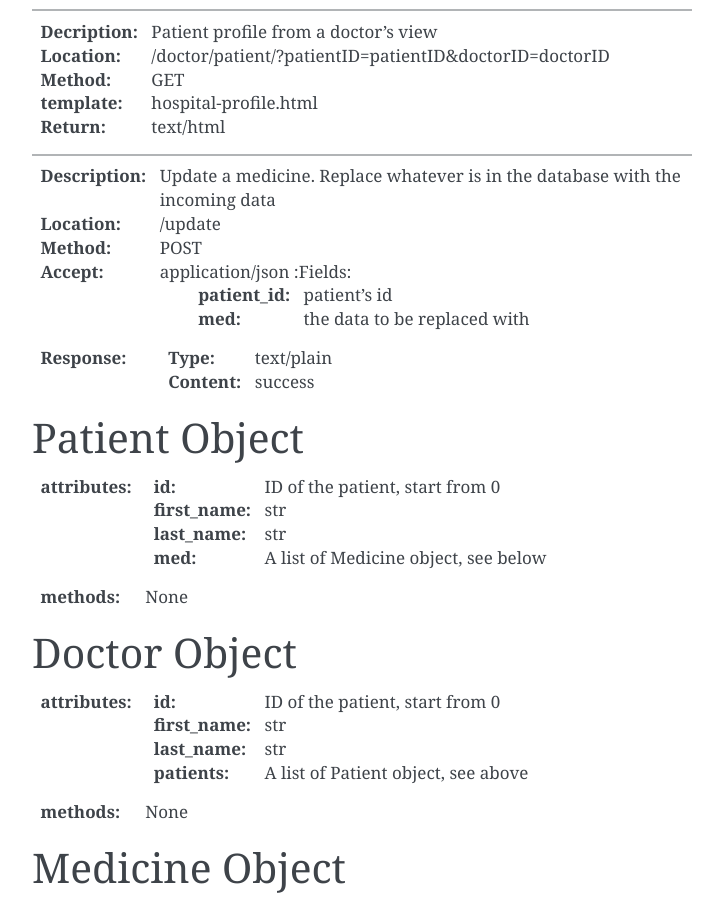
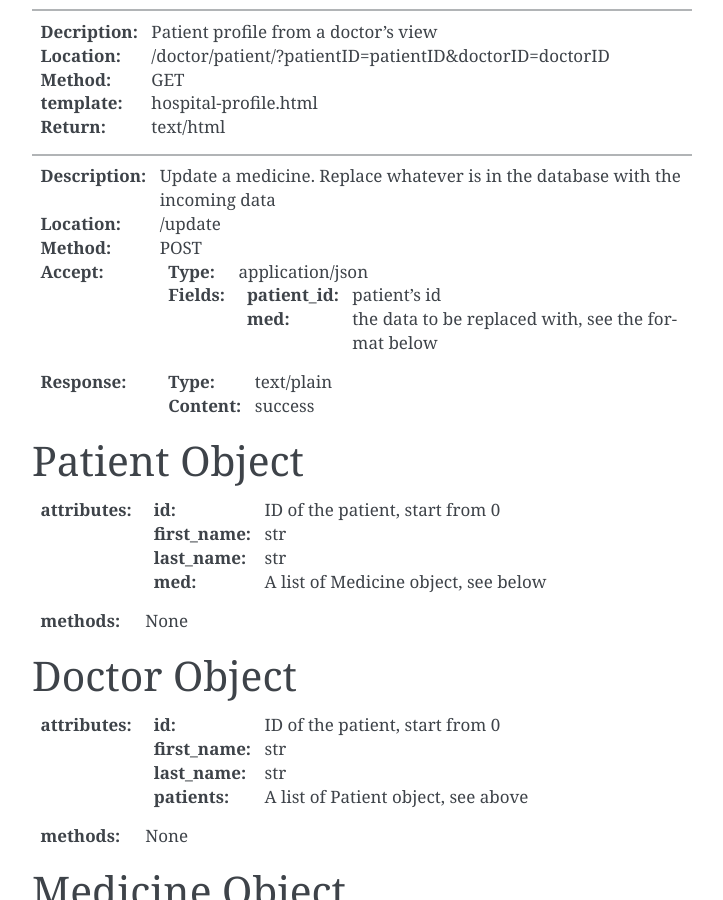
Before and after one commit to pkqxdd/medacognitive, a Sphinx documentation site: the page built from docs/README.rst, in a window 1280 px wide and 900 px high, scrolled down 904 px. Shown: the whole window, without its empty margins (388-1111 px from the left). Built offline with Sphinx 7.4.7, drawn with Linux system fonts in a browser that asks for light colours.

Commit message:
Update README.rst

```diff
--- a/docs/README.rst
+++ b/docs/README.rst
@@ -56,10 +56,11 @@ API Docs
 :Description: Update a medicine. Replace whatever is in the database with the incoming data
 :Location: /update
 :Method: POST
-:Accept: application/json
+:Accept:
+  :Type: application/json
   :Fields:
     :patient_id: patient's id
-    :med: the data to be replaced with
+    :med: the data to be replaced with, see the format below
 :Response:
   :Type: text/plain
   :Content: success
```
